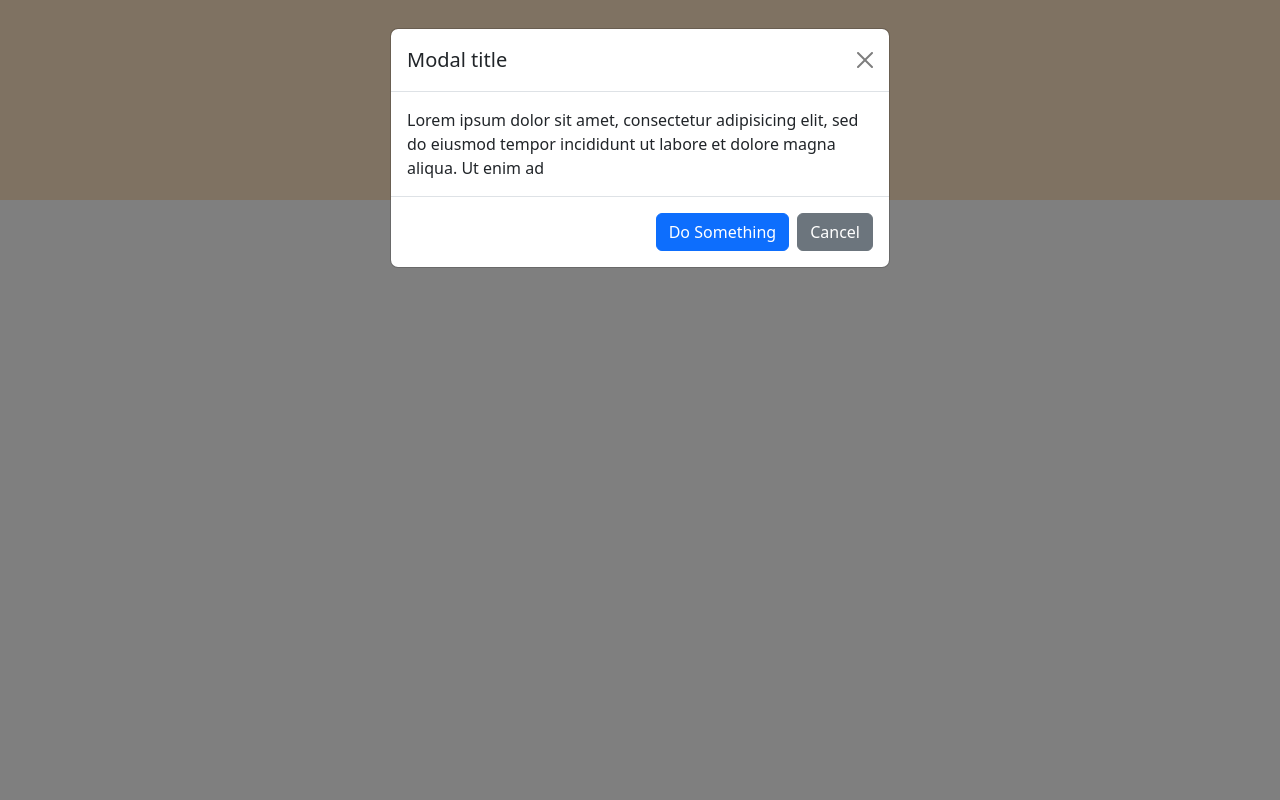
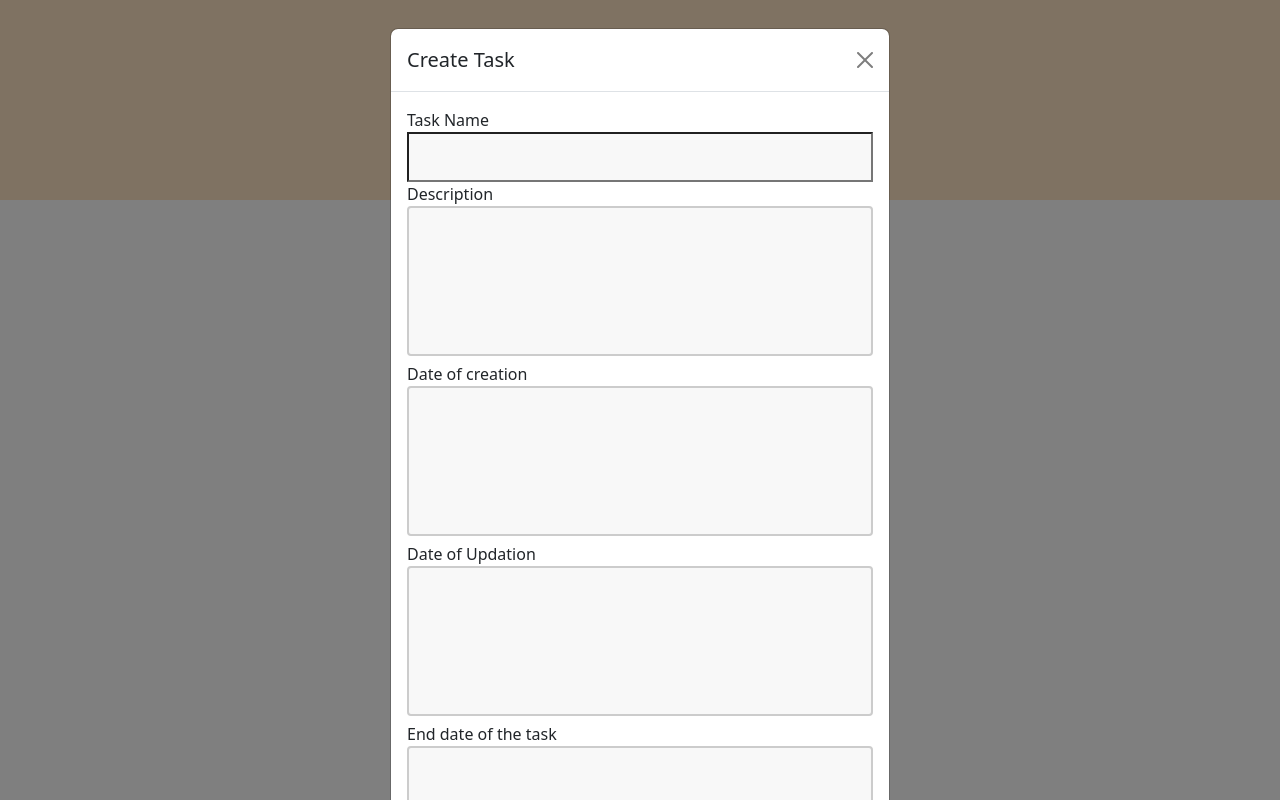
Before and after one commit to SoniInfoNsk/taskapp, a React (Create React App) app: page / in a window 1280 px wide. Both pictures are taken after a click on the button "Create Task". Built offline with nearby package versions, Linux system fonts and the light colour scheme.

Commit message:
Task description creation

```diff
--- a/src/App.css
+++ b/src/App.css
@@ -13,3 +13,24 @@ padding-top: 50px;
   margin-top: 10px;
 
 }
+
+.textarea{
+  width: 100%;
+  height: 150px;
+  padding: 12px 20px;
+  box-sizing: border-box;
+  border: 2px solid #ccc;
+  border-radius: 4px;
+  background-color: #f8f8f8;
+  font-size: 16px;
+  resize: none;
+
+}
+
+.inputstyle{
+  width: 100%;
+  height: 50px;
+ box-sizing: border-box;
+  background-color: #f8f8f8;
+  font-size: 16px;
+}
--- a/src/Modals/Createtask.js
+++ b/src/Modals/Createtask.js
@@ -1,19 +1,46 @@
 
-import React from 'react'
+import React, { useState } from 'react'
 import { Button, Modal, ModalHeader, ModalBody, ModalFooter } from 'reactstrap';
 
-function Createtask({modal,toggle}) {
+function Createtask({ modal, toggle }) {
+
+     const [taskname, setTaskname] = useState('')
+     const [description, setDescription] = useState('')
+
     return (
         <Modal isOpen={modal} toggle={toggle} >
-      <ModalHeader toggle={toggle}>Modal title</ModalHeader>
+            <ModalHeader toggle={toggle}>Create Task </ModalHeader>
             <ModalBody>
-          Lorem ipsum dolor sit amet, consectetur adipisicing elit, sed do
-          eiusmod tempor incididunt ut labore et dolore magna aliqua. Ut enim ad
-
+                <form>
+                    <div>
+                        <label> Task Name</label>
+                        <input type='text' className='inputstyle' value={taskname}/>
+                    </div>
+                    <div>
+                    <label>Description</label>
+                     <textarea rows ='5' className='textarea' value={description}> </textarea>
+                    </div>
+                    <div>
+                    <label> Date of creation</label>
+                     <textarea rows ='5' className='textarea' value={''}> </textarea>
+                    </div>
+                    <div>
+                    <label> Date of Updation</label>
+                     <textarea rows ='5' className='textarea' value={''}> </textarea>
+                    </div>
+                    <div>
+                    <label> End date of the task </label>
+                     <textarea rows ='5' className='textarea' value={''}> </textarea>
+                    </div>
+                    <div>
+                    <label> Status of the task </label>
+                     <textarea rows ='5' className='textarea' value={''}> </textarea>
+                    </div>
+                </form>
             </ModalBody>
             <ModalFooter>
                 <Button color="primary" onClick={toggle}>
-            Do Something
+                    Create
                 </Button>{' '}
                 <Button color="secondary" onClick={toggle}>
                     Cancel
```
Lines whose indentation alone changed are shown as unchanged.
